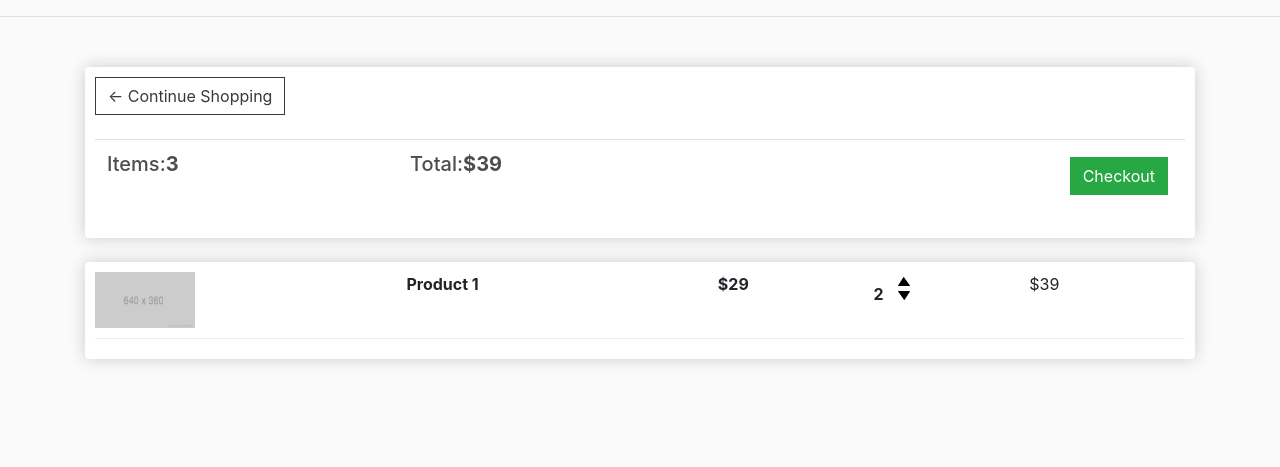
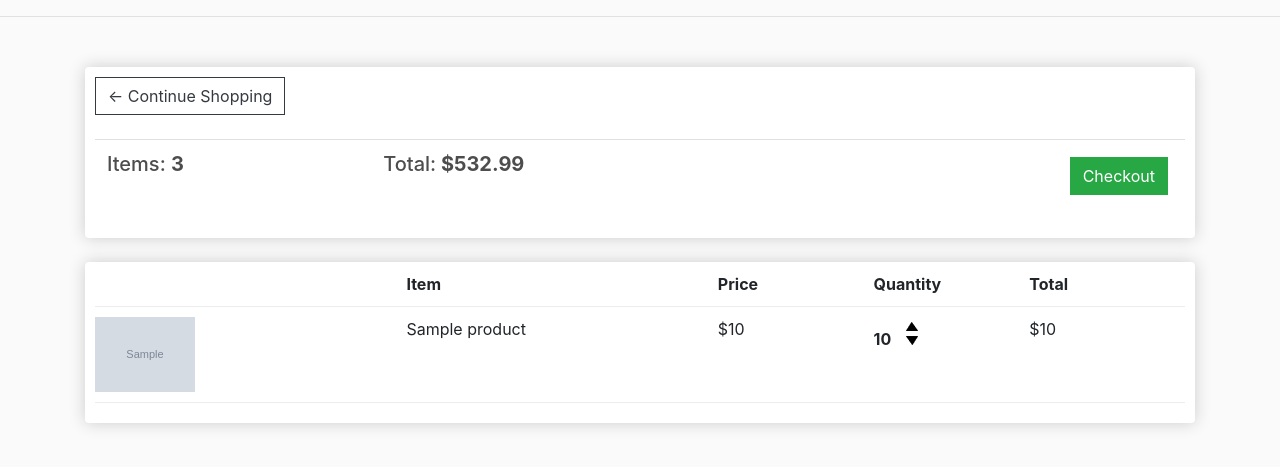
Before and after one commit to csemanish12/e-commerce, a Django app: template ecommerce/store/templates/store/cart.html in a window 1280 px wide. Shown: the part 57-524 px from the top of the page. Run offline with Django 3.2, Linux system fonts and the light colour scheme; data comes from the database, SQL or seed files in the repository; both versions use the stored data as it was after the commit; tables that the repository leaves empty hold one stand-in row (values such as "Sample post"); the template is opened without the code that fills it: values that come from a table or form of the project are taken from there, most other values are stand-ins (such as "Sample title", 1, 10 or a date in 2020); grey boxes marked "Sample" are stand-in pictures; lists and menus that the app fills with data are empty; some libraries are stand-ins or nearby versions.

Commit message:
implement cart and checkout view to render data dynamically

```diff
--- a/ecommerce/store/models.py
+++ b/ecommerce/store/models.py
@@ -30,6 +30,7 @@ class Product(models.Model):
             url = ''
         return url
 
+
 class Order(models.Model):
     customer = models.ForeignKey(Customer, on_delete=models.SET_NULL, null=True, blank=True)
     date_ordered = models.DateTimeField(auto_now_add=True)
@@ -39,12 +40,27 @@ class Order(models.Model):
     def __str__(self):
         return str(self.id)
 
+    @property
+    def get_cart_total(self):
+        orderitems = self.orderitem_set.all()
+        total = sum([item.get_total for item in orderitems])
+        return total
+
+    @property
+    def get_cart_items(self):
+        orderitems = self.orderitem_set.all()
+        total = sum([item.quantity for item in orderitems])
+        return total
 
 class OrderItem(models.Model):
     product = models.ForeignKey(Product, on_delete=models.SET_NULL, null=True, blank=True)
     order = models.ForeignKey(Order, on_delete=models.SET_NULL, null=True, blank=True)
     quantity = models.IntegerField(default=0, null=True, blank=True)
     date_added = models.DateTimeField(auto_now_add=True)
+
+    @property
+    def get_total(self):
+        return self.quantity * self.product.price
 
 
 class ShippingAddress(models.Model):
--- a/ecommerce/store/templates/store/cart.html
+++ b/ecommerce/store/templates/store/cart.html
@@ -1,47 +1,54 @@
-{%extends 'store/main.html' %}
-{% load static%}
-
-{% block content%}
+{% extends 'store/main.html' %}
+{% load static %}
+{% block content %}
 	<div class="row">
 		<div class="col-lg-12">
 			<div class="box-element">
-            <a class="btn btn-outline-dark" href="{% url 'store' %}">&#x2190; Continue Shopping</a>
+
+				<a  class="btn btn-outline-dark" href="{% url 'store' %}">&#x2190; Continue Shopping</a>
+
 				<br>
 				<br>
 				<table class="table">
 					<tr>
-                    <th><h5>Items:<strong>3</strong></h5></th>
-                    <th><h5>Total:<strong>$39</strong></h5></th>
+						<th><h5>Items: <strong>{{order.get_cart_items}}</strong></h5></th>
+						<th><h5>Total:<strong> ${{order.get_cart_total}}</strong></h5></th>
 						<th>
-                       <a style="float:right; margin:5px;" class="btn btn-success" href="{% url 'checkout' %}">
-                           Checkout
-                       </a>
+							<a  style="float:right; margin:5px;" class="btn btn-success" href="{% url 'checkout' %}">Checkout</a>
 						</th>
 					</tr>
+				</table>
 
-            </table>
 			</div>
 
 			<br>
 			<div class="box-element">
 				<div class="cart-row">
-                <div style="flex:2"><img class="row-image" src="{% static 'images/placeholder.png' %}"></div>
-                <div style="flex:2"><strong>Product 1</strong></div>
-                <div style="flex:1"><strong>$29</strong></div>
+					<div style="flex:2"></div>
+					<div style="flex:2"><strong>Item</strong></div>
+					<div style="flex:1"><strong>Price</strong></div>
+					<div style="flex:1"><strong>Quantity</strong></div>
+					<div style="flex:1"><strong>Total</strong></div>
+				</div>
+
+                {% for item in items %}
+				<div class="cart-row">
+					<div style="flex:2"><img class="row-image" src="{{item.product.imageUrl}}"></div>
+					<div style="flex:2"><p>{{item.product.name}}</p></div>
+					<div style="flex:1"><p>${{item.product.price}}</p></div>
 					<div style="flex:1">
-                    <p class="quantity">2</p>
+						<p class="quantity">{{item.quantity}}</p>
 						<div class="quantity">
-                        <img class="chg-quantity" src="{% static 'images/arrow-up.png' %}">
-                        <img class="chg-quantity" src="{% static 'images/arrow-down.png' %}">
+							<img class="chg-quantity" src="{% static  'images/arrow-up.png' %}">
+
+							<img class="chg-quantity" src="{% static  'images/arrow-down.png' %}">
 						</div>
 					</div>
-                <div style="flex:1"><p>$39</p></div>
+					<div style="flex:1"><p>${{item.get_total}}</p></div>
+				</div>
+                {% endfor %}
 
 			</div>
-
 		</div>
-
 	</div>
-
-</div>
-{% endblock content%}
+{% endblock content %}
```
Also changed, not shown: ecommerce/store/templates/store/checkout.html (+8 -6 lines), ecommerce/store/views.py (+16 -2 lines), ecommerce/db.sqlite3. Lines whose indentation alone changed are shown as unchanged.
